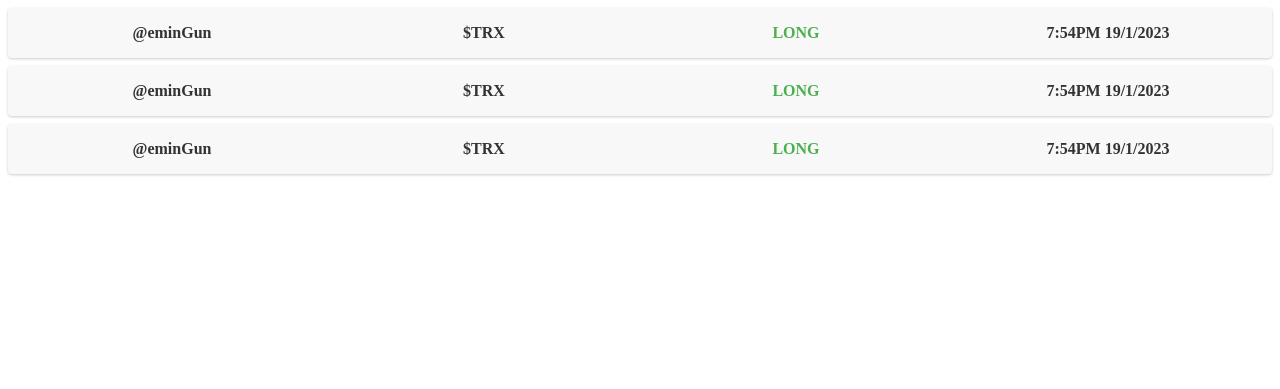
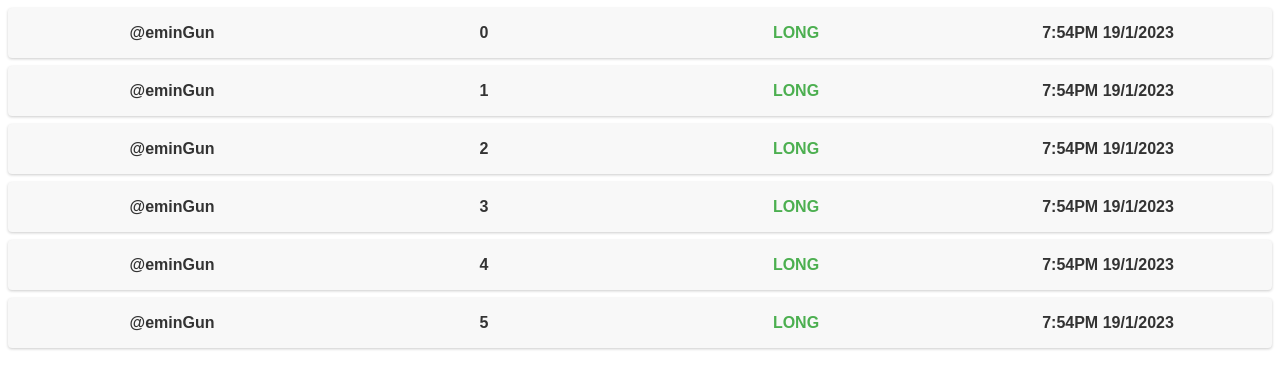
Before and after one commit to meernahro/tw1tter_bot_b1nance, a Django app: page / in a window 1280 px wide. Shown: the top 389 px of the page. Run offline with Django 4.2, Linux system fonts and the light colour scheme.

Commit message:
added some more styles and javascript

```diff
--- a/twitter/templates/twitter/index.html
+++ b/twitter/templates/twitter/index.html
@@ -1,3 +1,4 @@
+{% load static %}
 <!DOCTYPE html>
 <html>
 
@@ -6,20 +7,55 @@
     <title>
         Twitter Bot
     </title>
+    <!-- <link href="{% static 'twitter/styles.css'%}" rel="stylesheet" /> -->
+    <script>
+
+
+        document.addEventListener("DOMContentLoaded", () => {
+            let i = 0;
+            const loop = setInterval(() => {
+                if (i < 10) {
+                    add_message(["@eminGun", i, "LONG", "7:54PM 19/1/2023"]);
+                    i++;
+                } else {
+                    clearInterval(loop);
+                }
+            }, 1000);
+        });
+
+
+
+        function add_message(contents) {
+            const template = `<div class="user">${contents[0]}</div>
+                      <div class="stock">${contents[1]}</div>
+                      <div class="position">${contents[2]}</div>
+                      <div class="time">${contents[3]}</div>`;
+            const message = document.createElement('div');
+            message.classList.add('message');
+            message.innerHTML = template;
+            document.querySelector('#messages').append(message);
+        }
+
+    </script>
     <style>
         #messages {
-
             justify-content: space-between;
             align-items: center;
         }
 
         .message {
             display: flex;
+            align-items: center;
             background-color: #f8f8f8;
             padding: 8px;
             border-radius: 4px;
             box-shadow: 0px 1px 3px 0px rgba(0, 0, 0, 0.2);
             margin-bottom: 8px;
+
+            flex-wrap: wrap;
+            font-size: 14px;
+            font-family: sans-serif;
+            color: #333;
         }
 
         .user,
@@ -35,35 +71,14 @@
         }
 
         .position {
-            color: #4CAF50;
+            color: #4caf50;
         }
     </style>
 </head>
 
 <body>
-    <div id="main">
 
-        <div id="messages">
-            <div class="message">
-                <div class="user">@eminGun</div>
-                <div class="stock">$TRX</div>
-                <div class="position">LONG</div>
-                <div class="time">7:54PM 19/1/2023</div>
-            </div>
-            <div class="message">
-                <div class="user">@eminGun</div>
-                <div class="stock">$TRX</div>
-                <div class="position">LONG</div>
-                <div class="time">7:54PM 19/1/2023</div>
-            </div>
-            <div class="message">
-                <div class="user">@eminGun</div>
-                <div class="stock">$TRX</div>
-                <div class="position">LONG</div>
-                <div class="time">7:54PM 19/1/2023</div>
-            </div>
-        </div>
-
+    <div id="messages">
 
     </div>
 </body>
```
Also changed, not shown: twitter/static/twitter/styles.css (added, +35 -0 lines), twitter/templates/twitter/styles.css (deleted, +0 -16 lines).
